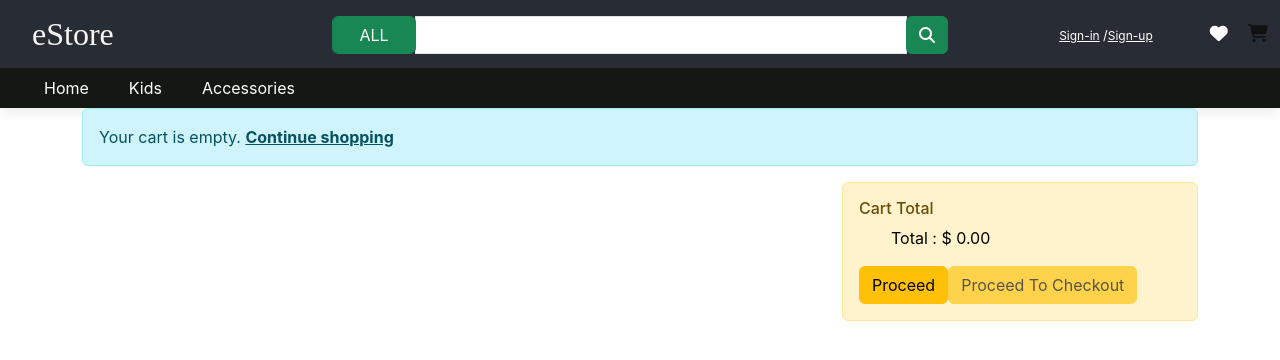
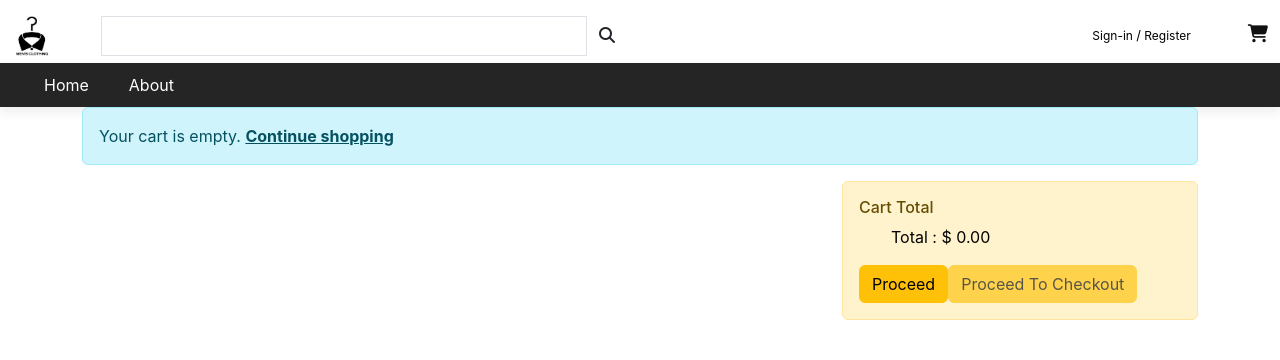
Before and after one commit to EnesDaca/clothingstore, a React (Create React App) app: page /viewcart in a window 1280 px wide. Shown: the top 360 px of the page. Built offline with nearby package versions, Linux system fonts and the light colour scheme.

Commit message:
Beta UP v2

```diff
--- a/package.json
+++ b/package.json
@@ -1,6 +1,7 @@
 {
   "name": "clothing-store",
   "version": "0.1.0",
+  "homepage": "/clothingstore",
   "private": true,
   "dependencies": {
     "@paypal/react-paypal-js": "^8.1.3",
--- /dev/null
+++ b/src/components/About/about.js
@@ -0,0 +1,9 @@
+import React from "react";
+
+export default function about() {
+  return (
+    <div>
+      <a>About</a>
+    </div>
+  );
+}
--- a/src/components/Header/_header.scss
+++ b/src/components/Header/_header.scss
@@ -1,8 +1,11 @@
 $my-color: rgb(250, 245, 245);
 
 .header {
-  background: #282c34;
+  background: #fff;
   box-shadow: 0px 5px 10px lightslategray;
+}
+.logo {
+  margin-right: 50px;
 }
 
 .header__logo {
@@ -12,6 +15,7 @@ $my-color: rgb(250, 245, 245);
   padding: 10px 20px;
   font-family: "Pacifico", cursive;
   font-size: xx-large;
+  display: inline;
 
   a {
     display: inline-block;
@@ -31,7 +35,8 @@ $my-color: rgb(250, 245, 245);
 
   a {
     font-size: 12px;
-    color: #fff;
+    color: #000000;
+    text-decoration: none;
     position: relative;
     margin-right: 8px;
 
@@ -47,7 +52,7 @@ $my-color: rgb(250, 245, 245);
       position: absolute;
       right: -8px;
       top: -2px;
-      content: "/";
+      content: "/ ";
       font-size: 13px;
     }
   }
--- a/src/components/Header/index.js
+++ b/src/components/Header/index.js
@@ -3,6 +3,8 @@ import { useSelector } from "react-redux";
 import { Link } from "react-router-dom";
 import TopMenu from "../TopMenu";
 import "./_header.scss";
+import logo from "../../img/logo.jpg";
+
 const Header = () => {
   const { cart } = useSelector((obj) => obj);
   const userdetails = JSON.parse(sessionStorage.getItem("userdetails"));
@@ -11,37 +13,39 @@ const Header = () => {
       <header className="header">
         <div className="container-fluid">
           <div className="row">
-            <div className="col-xl-3 col-lg-2">
+            {/* <div className="col-xl-3 col-lg-2">
               <div className="header__logo">
-                <font>eStore</font>
+                <img src={logo} alt="Mens clothing" width={50} />
               </div>
-            </div>
+            </div> */}
             <div className="col-xl-6 col-lg-7">
               <div className="input-group mt-3">
-                <div className="input-group-prepend">
+                {/* <div className="input-group-prepend">
                   <select className="form-control btn btn-success dropdown-toggle">
                     <option>ALL</option>
                     <option>Men</option>
                     <option>Women</option>
                     <option>Kids</option>
                   </select>
+                </div> */}
+                <div className="logo">
+                  <img src={logo} alt="Mens clothing" height={40} width={40} />
                 </div>
-
                 <input type="text" className="form-control" />
 
-                <div className="input-group-append">
-                  <button className="btn btn-success">
-                    <i className="fa fa-search"></i>
+                <div className="input-group-append w-auto d-inline-block">
+                  <button className="btn">
+                    <i className="fa fa-search "></i>
                   </button>
                 </div>
               </div>
             </div>
-            <div className="col-lg-3">
+            <div className="col-lg-6">
               <div className="header__right">
                 {!userdetails ? (
                   <div className="header__right__auth">
                     <a href="#">Sign-in</a>
-                    <a href="#">Sign-up</a>
+                    <a href="#"> Register</a>
                   </div>
                 ) : (
                   <div className="header__right__auth">
@@ -54,9 +58,9 @@ const Header = () => {
                   </div>
                 )}
                 <ul className="header__right__widget">
-                  <li>
+                  {/* <li>
                     <i className="fa fa-heart"></i>{" "}
-                  </li>
+                  </li> */}
                   <li>
                     <Link to={"/viewcart"}>
                       <i className="fa fa-shopping-cart">
--- a/src/components/Product/_product.scss
+++ b/src/components/Product/_product.scss
@@ -82,6 +82,9 @@
       color: #111111;
     }
   }
+  // button {
+  //   border: none
+  // }
 
   .rating {
     line-height: 18px;
--- a/src/components/Product/index.js
+++ b/src/components/Product/index.js
@@ -1,6 +1,5 @@
 import React, { useEffect } from "react";
 import { useSelector, useDispatch } from "react-redux";
-import { Link } from "react-router-dom";
 import * as actions from "../../redux/actions";
 import { useNavigate } from "react-router-dom";
 
@@ -41,7 +40,11 @@ const Product = (props) => {
         <div className="col-lg-4 col-md-6">
           <div className="product__item">
             <div className="product__item__pic">
-              <img className="product__item__pic" src={item.imageSrc} />
+              <img
+                className="product__item__pic"
+                src={item.imageSrc}
+                alt={item.name}
+              />
               <ul className="product__hover">
                 <li>
                   <a href={item.imageSrc}>
@@ -74,7 +77,7 @@ const Product = (props) => {
                 <i className="fa fa-star" />
                 <i className="fa fa-star" />
               </div>
-              <div className="product__price">{item.price}</div>
+              <div className="product__price">{item.price} $</div>
             </div>
           </div>
         </div>
--- a/src/components/SideBar/index.js
+++ b/src/components/SideBar/index.js
@@ -8,6 +8,14 @@ const Sidebar = () => {
   const { product } = useSelector((obj) => obj);
   const [categoryFilter, setCategoryFilter] = useState([]);
   const [filter, setFilter] = useState({});
+  const [categoryVisibility, setCategoryVisibility] = useState({});
+
+  function toggleCardBodyVisibility(categoryId) {
+    setCategoryVisibility((prevVisibility) => ({
+      ...prevVisibility,
+      [categoryId]: !prevVisibility[categoryId] || false,
+    }));
+  }
 
   useEffect(() => {
     dispatch(actions.getProductCategories());
@@ -55,16 +63,17 @@ const Sidebar = () => {
             <div className="category_accordian" key={index}>
               <div className="accordian">
                 <div className="card">
-                  <div className="card-heading">
+                  <div
+                    className="card-heading"
+                    onClick={() => toggleCardBodyVisibility(item.Id)}
+                  >
                     <a>{item.Category}</a>
                   </div>
+                  {categoryVisibility[item.Id] && (
                     <div className="card-body">
                       <ul>
                         {item.SubCategory.map((subitem, ind) => (
                           <li key={ind}>
-                          {/* <a href={null} onClick={() => applyFilter(subitem)}>
-                            {subitem.Name}
-                          </a> */}
                             <div className="form-check">
                               <input
                                 type="checkbox"
@@ -73,7 +82,9 @@ const Sidebar = () => {
                                 className="form-check-input"
                                 onChange={(e) => checkboxchange(e, subitem)}
                                 checked={
-                                categoryFilter.find((x) => x.Id === subitem.Id)
+                                  categoryFilter.find(
+                                    (x) => x.Id === subitem.Id
+                                  )
                                     ? true
                                     : false
                                 }
@@ -89,6 +100,7 @@ const Sidebar = () => {
                         ))}
                       </ul>
                     </div>
+                  )}
                 </div>
               </div>
             </div>
--- a/src/components/TopMenu/_topmenu.scss
+++ b/src/components/TopMenu/_topmenu.scss
@@ -1,7 +1,7 @@
 @import "../../style/sass/mixin";
 @import "../../style/sass/variables";
 .menuHeader {
-  background: $header-color;
+  background: #252525;
   box-shadow: 0px 5px 10px rgba(91, 91, 91, 0.1);
 }
 
--- a/src/components/TopMenu/index.js
+++ b/src/components/TopMenu/index.js
@@ -3,8 +3,9 @@ import { Link } from "react-router-dom";
 import { connect } from "react-redux";
 import { getTopMenu } from "../../redux/actions/topMenu";
 import "../TopMenu/_topmenu.scss";
+import About from "../About/about";
 
-//const menu = ['Home', 'Women', 'Men', 'Kids', 'Best Seller'];
+//const menu = ['Home', , 'Men', 'Kids', 'Best Seller'];
 
 const TopMenu = (props) => {
   return (
@@ -20,6 +21,11 @@ const TopMenu = (props) => {
                       <Link to="/clothingstore">{item}</Link>
                     </li>
                   ))}
+                  <li>
+                    <Link to={"/about"}>
+                      <About />
+                    </Link>
+                  </li>
                 </ul>
               </nav>
             </div>
--- a/src/components/index.js
+++ b/src/components/index.js
@@ -1,8 +1,6 @@
 import React from "react";
 import { Route, Routes } from "react-router-dom";
 import MainContainer from "./MainContainer";
-import ProductDetails from "./Product/productDetails";
-import Cart from "./Cart/index";
 
 const LandingPage = () => {
   return (
--- a/src/redux/actions/topMenu/index.js
+++ b/src/redux/actions/topMenu/index.js
@@ -1,6 +1,6 @@
 export const getTopMenu = () => {
   return {
     type: "Menu",
-    data: ["Home", "Kids", "Accessories"],
+    data: ["Home"],
   };
 };
```
Also changed, not shown: src/img/logo.jpg (added). Lines whose indentation alone changed are shown as unchanged.
